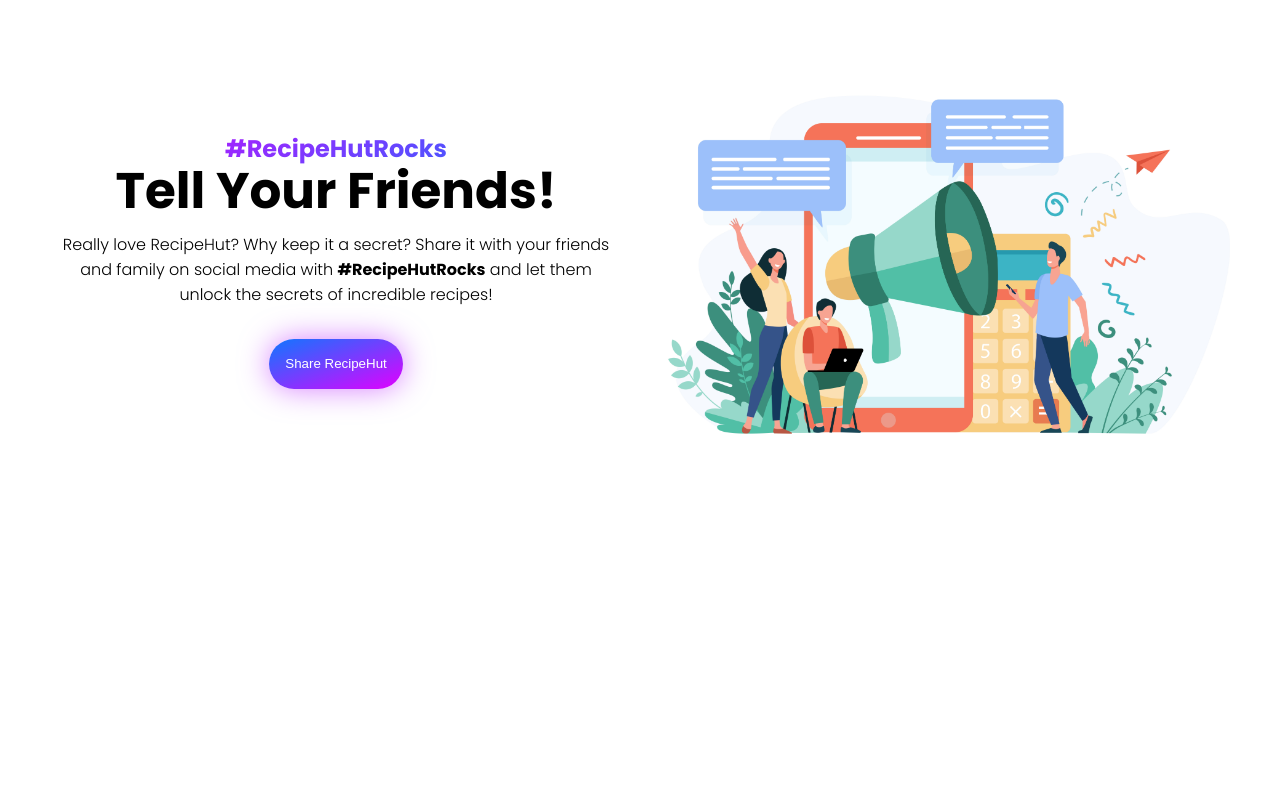
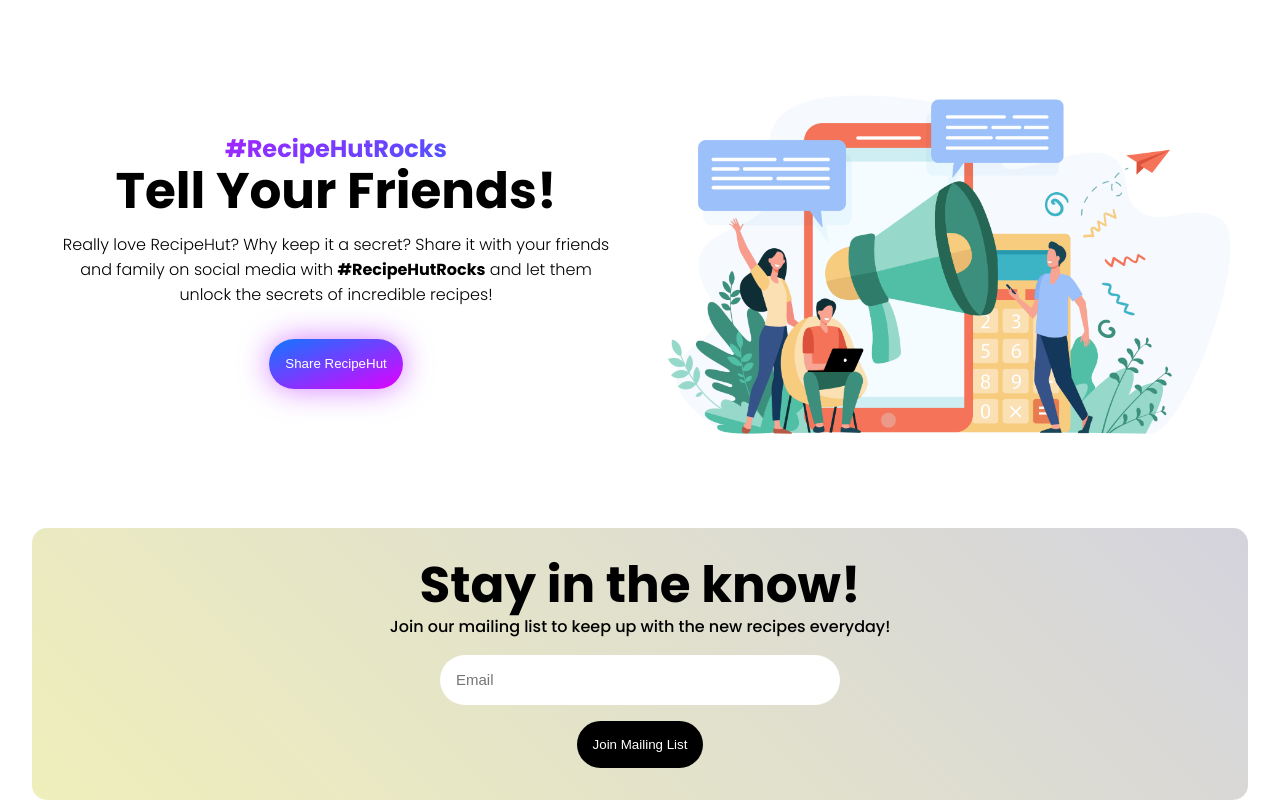
Before and after one commit to neelpatel104/AngularProjects, an Angular app in the folder RecipeHut/: page / in a window 1280 px wide. Shown: the part 3013-3813 px from the top of the page. Before the commit the page ends 3477 px from the top, so only its background shows below. Built offline with nearby package versions, Linux system fonts and the light colour scheme.

Commit message:
Added UI for Mailing List

```diff
--- a/RecipeHut/src/app/home/home.component.html
+++ b/RecipeHut/src/app/home/home.component.html
@@ -209,3 +209,14 @@
 				<img src="../../assets/recipe_post.png"/>
 			</div>
 </section>
+
+<section 	class="action-form-container"
+			fxLayout="column"
+			fxLayoutAlign="start center">
+	<h1> Stay in the know!</h1>
+	<span> Join our mailing list to keep up with the new recipes everyday! </span>
+	<input type="email" placeholder="Email" />
+	<button class="action-button">
+		Join Mailing List
+	</button>
+</section>
--- a/RecipeHut/src/app/home/home.component.scss
+++ b/RecipeHut/src/app/home/home.component.scss
@@ -496,3 +496,63 @@
         }
     }
 }
+
+.action-form-container {
+    width:100%;
+    height:fit-content;
+    margin-top:64px;
+    border-radius:15px;
+    box-sizing: border-box;
+    padding:32px;
+    background: #EFEFBB;  /* fallback for old browsers */
+    background: -webkit-linear-gradient(to right, #D4D3DD, #EFEFBB);  /* Chrome 10-25, Safari 5.1-6 */
+    background: linear-gradient(225deg, #D4D3DD, #EFEFBB); /* W3C, IE 10+/ Edge, Firefox 16+, Chrome 26+, Opera 12+, Safari 7+ */
+    color:#000;
+
+
+    h1 {
+        width:100%;
+        font-size: 50px;
+        line-height:50px;
+        text-align:center;
+        margin:0;
+    }
+
+    span {
+        width:100%;
+        text-align:center;
+        margin-top:4px;
+    }
+
+    input {
+        width: 70%;
+        max-width: 400px;
+        height:50px;
+        border:none;
+        outline:none;
+        border-radius:100px;
+        font-size:15px;
+        box-sizing: border-box;
+        padding-left:16px;
+        margin-top:16px;
+    }
+
+    .action-button {
+        width:fit-content;
+        height:100%;
+        padding:16px;
+        margin:16px 0px 0px 0px;
+        border-radius:100px;
+        outline:none;
+        border:none;
+        color:#FFF;
+        background:#000;
+        cursor:pointer;
+        transition: 0.3s;;
+
+        &:hover{
+            transition: 0.3s;
+            box-shadow: rgba(0,0,0, 0.6) 0px 7px 29px 0px;
+        }
+    }
+}
```
